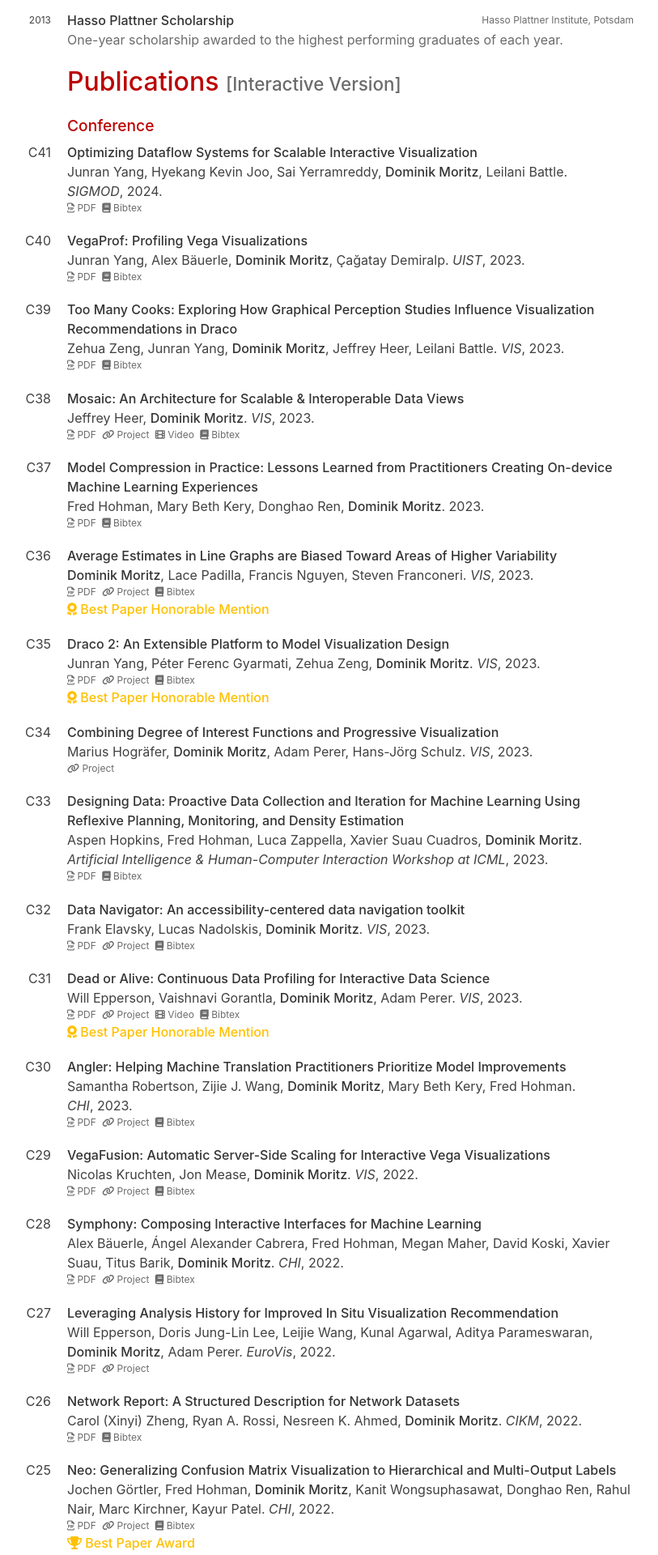
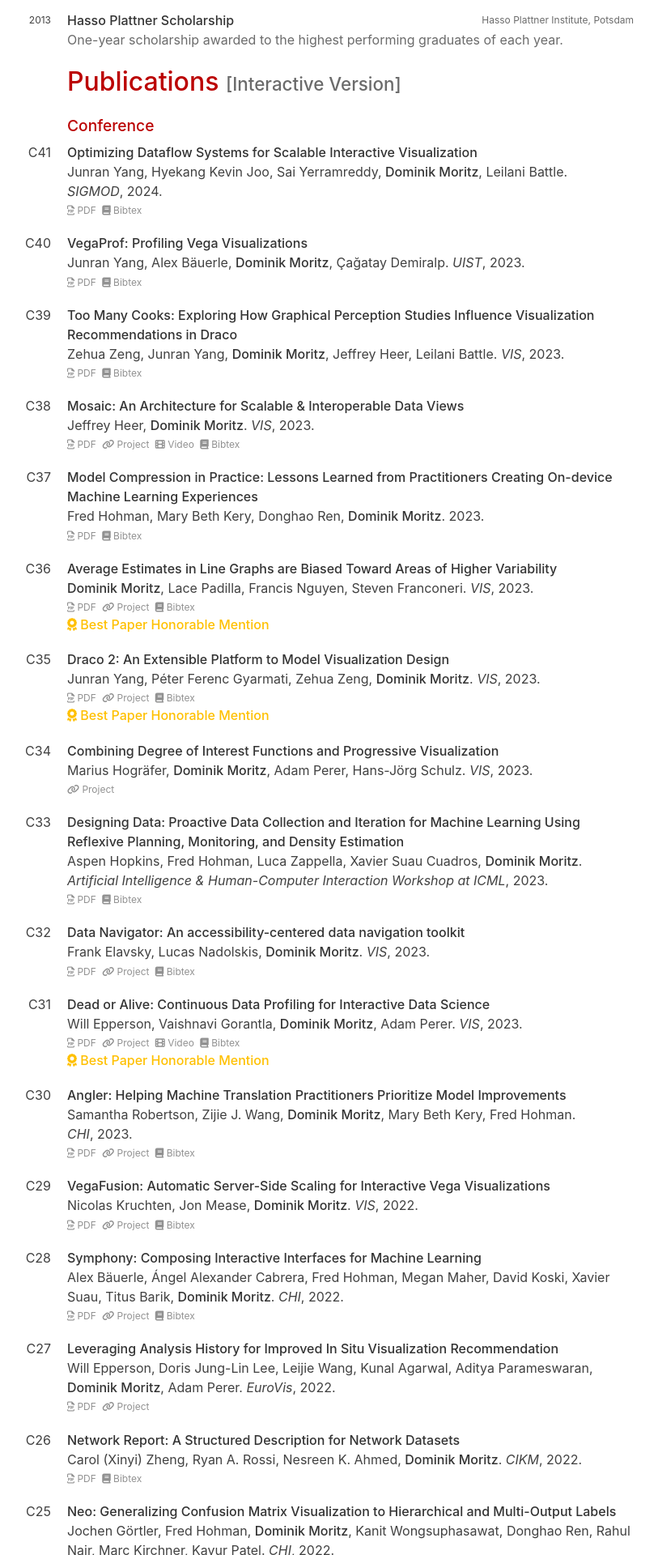
Before and after one commit to domoritz/domoritz.github.io, a Jekyll site: the page built from cv.html, in a window 1280 px wide. Shown: the part 1817-3737 px from the top of the page at 81% size, without its empty margins (257-1070 px from the left). Built offline with Jekyll 4.4.1, drawn with Linux system fonts in a browser that asks for light colours.

Commit message:
CSS tweaks for pubs

```diff
--- a/_sass/_cv.scss
+++ b/_sass/_cv.scss
@@ -93,16 +93,26 @@
 
     .extra-links {
       font-size: 0.75rem;
+      margin-top: 0.2rem;
 
       a {
+        color: $grey-color-light;
+        margin-right: 4px;
+
+        // avoid the extra whitespace after the link text
+        display: inline-block;
+      }
+    }
+
+    &:hover {
+      .extra-links a {
         color: $grey-color;
-        margin-right: 4px;
       }
     }
   }
 
   .muted, .muted a {
-    color: $grey-color;;
+    color: $grey-color;
   }
 
   .award {
@@ -213,6 +223,10 @@
       margin: .4rem 0 .1rem 0;
     }
 
+    .extra-links a {
+      color: $grey-color !important;
+    }
+
     /* link to interactive talk/publications */
     h2 a {
       display: none;
--- a/_sass/_publications.scss
+++ b/_sass/_publications.scss
@@ -203,6 +203,11 @@
         margin-right: 1em;
         white-space: nowrap;
 
+        // avoid the extra whitespace after the link text
+        display: inline-block;
+
+        border-bottom: 1px solid transparent;
+
         &:hover {
           text-decoration: none;
           border-bottom: 1px solid $link-color;
--- a/_sass/_talks.scss
+++ b/_sass/_talks.scss
@@ -23,6 +23,9 @@
       font-weight: 300;
       font-size: 0.8em;
 
+      // avoid the extra whitespace after the link text
+      display: inline-block;
+
       a {
         &:first-child {
           margin-left: 2em;
```
